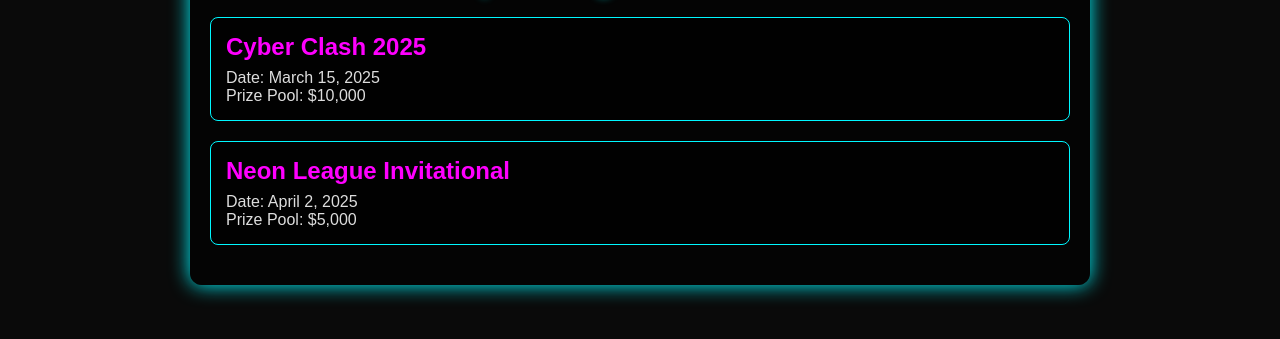
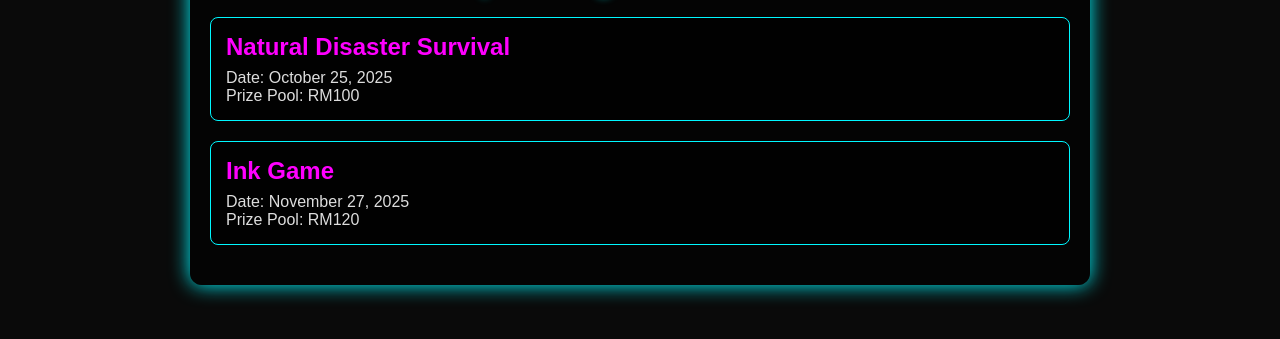
Before and after one commit to wandawg/esports-site, a plain HTML site: page tournaments.html in a window 1280 px wide. Shown: the part 187-526 px from the top of the page. Drawn offline with Linux system fonts and the light colour scheme.

Commit message:
Update tournaments.html

```diff
--- a/tournaments.html
+++ b/tournaments.html
@@ -61,15 +61,15 @@
         <h1>Upcoming Tournaments</h1>
 
         <div class="tournament-card">
-            <h2>Cyber Clash 2025</h2>
-            <p>Date: March 15, 2025</p>
-            <p>Prize Pool: $10,000</p>
+            <h2>Natural Disaster Survival</h2>
+            <p>Date: October 25, 2025</p>
+            <p>Prize Pool: RM100</p>
         </div>
 
         <div class="tournament-card">
-            <h2>Neon League Invitational</h2>
-            <p>Date: April 2, 2025</p>
-            <p>Prize Pool: $5,000</p>
+            <h2>Ink Game</h2>
+            <p>Date: November 27, 2025</p>
+            <p>Prize Pool: RM120</p>
         </div>
     </div>
 </body>
```
